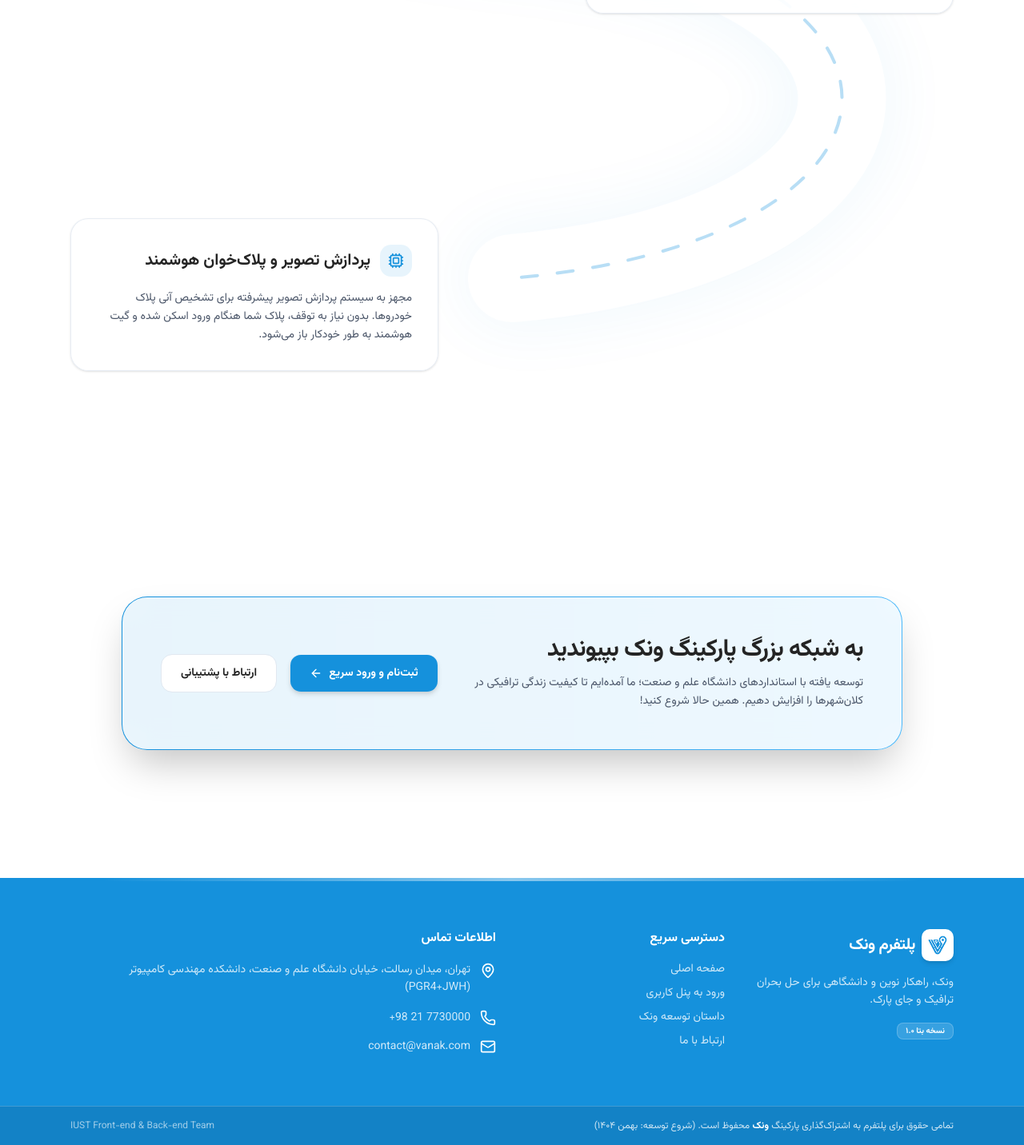
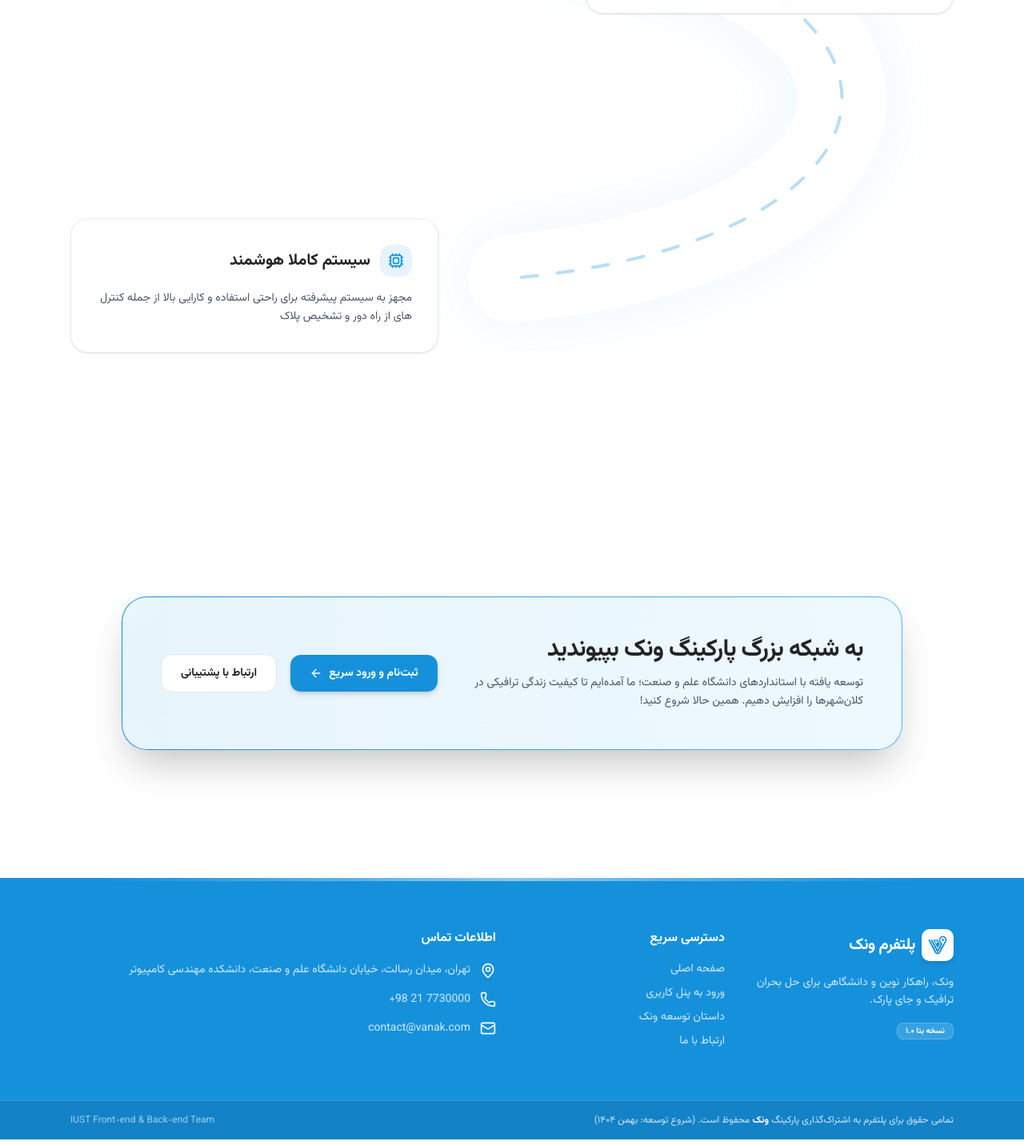
Before and after one commit to vanakGroup/Frontend, a React (Vite) app: page / in a window 1280 px wide. Shown: the part 2775-4207 px from the top of the page at 80% size. Built offline with nearby package versions, Linux system fonts and the light colour scheme.

Commit message:
fix: change one card in landing

```diff
--- a/src/components/Custom/Footer.tsx
+++ b/src/components/Custom/Footer.tsx
@@ -92,7 +92,7 @@
 
                 <span className="text-white/80 leading-relaxed">
                   تهران، میدان رسالت، خیابان دانشگاه علم و صنعت، دانشکده مهندسی
-                  کامپیوتر (PGR4+JWH)
+                  کامپیوتر
                 </span>
               </li>
 
--- a/src/pages/Landing.tsx
+++ b/src/pages/Landing.tsx
@@ -595,13 +595,12 @@
                       <Cpu className="h-5 w-5" />
                     </div>
                     <h3 className="text-lg md:text-xl font-bold text-foreground text-right w-full">
-                      پردازش تصویر و پلاک‌خوان هوشمند
+                      سیستم کاملا هوشمند
                     </h3>
                   </div>
                   <p className="text-xs md:text-sm text-muted-foreground leading-relaxed text-justify text-right w-full">
-                    مجهز به سیستم پردازش تصویر پیشرفته برای تشخیص آنی پلاک
-                    خودروها. بدون نیاز به توقف، پلاک شما هنگام ورود اسکن شده و
-                    گیت هوشمند به طور خودکار باز می‌شود.
+                    مجهز به سیستم پیشرفته برای راحتی استفاده و کارایی بالا از
+                    جمله کنترل های از راه دور و تشخیص پلاک
                   </p>
                 </Card>
               </ScrollReveal>
```
